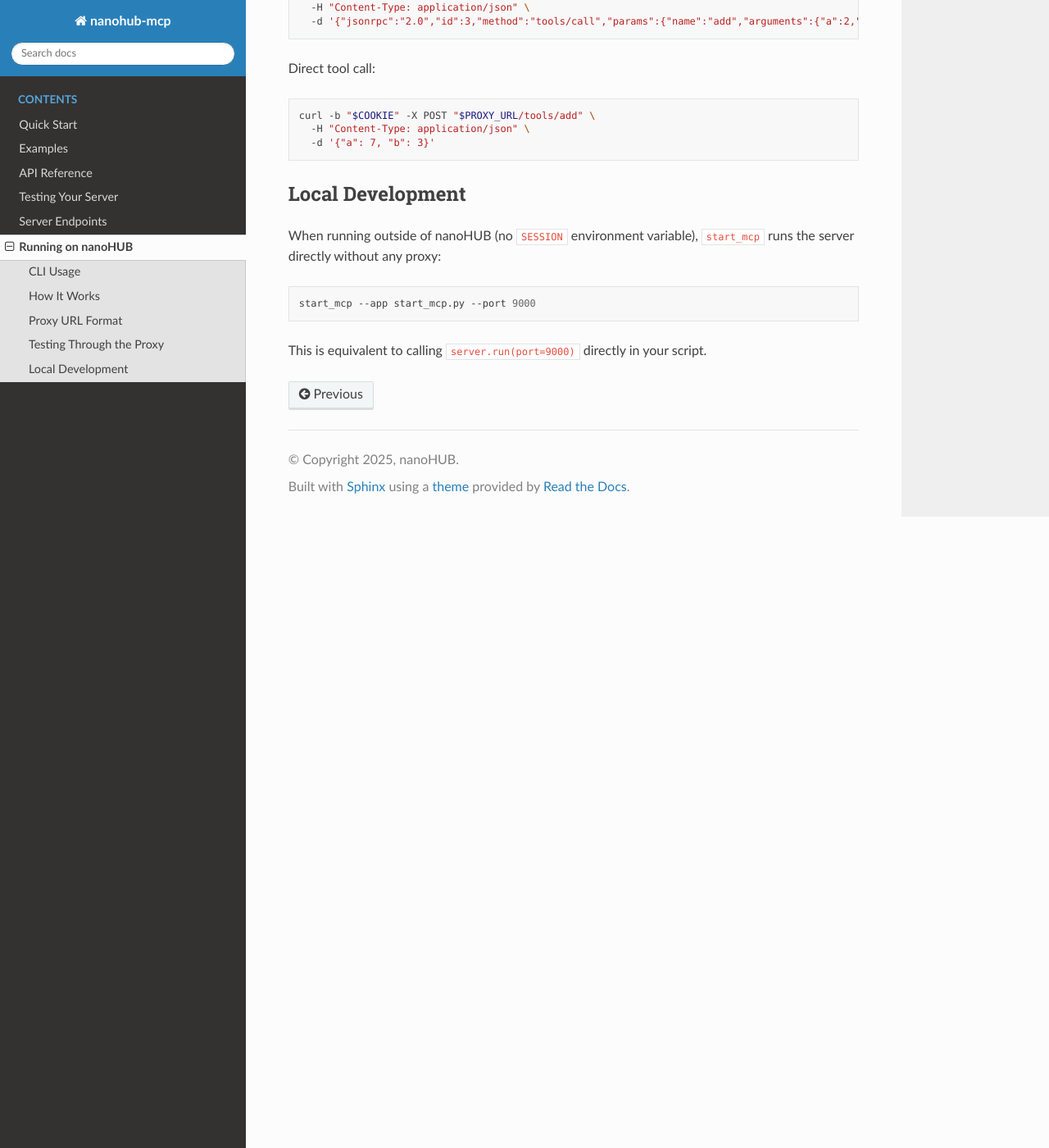
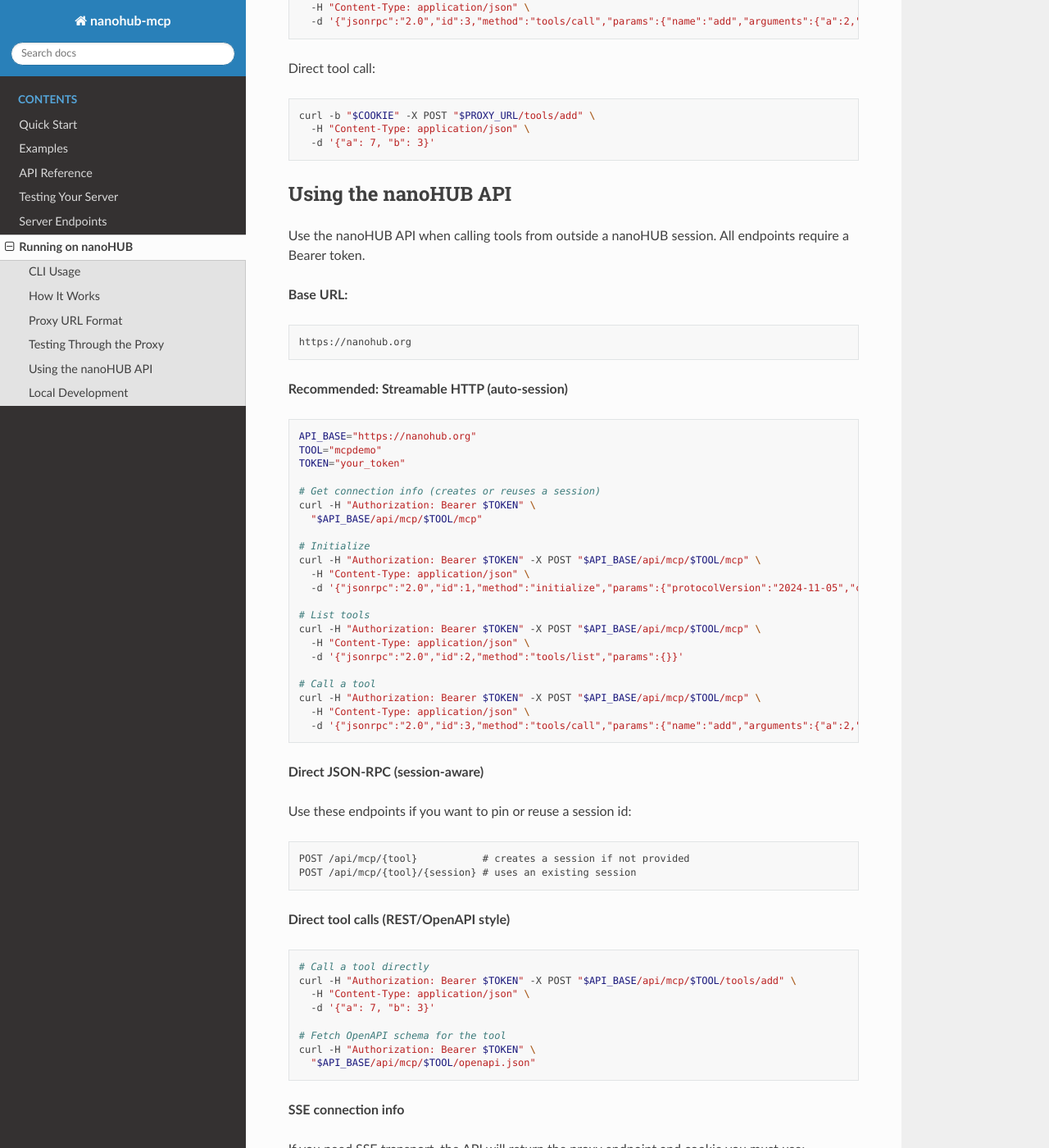
Before and after one commit to denphi/nanohub-mcp, a Sphinx documentation site: the page built from docs/nanohub.rst, in a window 1280 px wide and 1400 px high, scrolled down 2445 px. Shown: the whole window at 82% size. Built offline with Sphinx 7.4.7 and the Read the Docs theme 3.1.0, drawn with Linux system fonts in a browser that asks for light colours; some of the changed text lies outside the part shown.

Commit message:
Adding readthedocs

```diff
--- a/docs/nanohub.rst
+++ b/docs/nanohub.rst
@@ -127,6 +127,98 @@ Direct tool call:
      -H "Content-Type: application/json" \
      -d '{"a": 7, "b": 3}'
 
+Using the nanoHUB API
+---------------------
+
+Use the nanoHUB API when calling tools from outside a nanoHUB session. All endpoints require a Bearer token.
+
+**Base URL:**
+
+.. code-block:: text
+
+   https://nanohub.org
+
+**Recommended: Streamable HTTP (auto-session)**
+
+.. code-block:: bash
+
+   API_BASE="https://nanohub.org"
+   TOOL="mcpdemo"
+   TOKEN="your_token"
+
+   # Get connection info (creates or reuses a session)
+   curl -H "Authorization: Bearer $TOKEN" \
+     "$API_BASE/api/mcp/$TOOL/mcp"
+
+   # Initialize
+   curl -H "Authorization: Bearer $TOKEN" -X POST "$API_BASE/api/mcp/$TOOL/mcp" \
+     -H "Content-Type: application/json" \
+     -d '{"jsonrpc":"2.0","id":1,"method":"initialize","params":{"protocolVersion":"2024-11-05","capabilities":{},"clientInfo":{"name":"example-client","version":"0.1.0"}}}'
+
+   # List tools
+   curl -H "Authorization: Bearer $TOKEN" -X POST "$API_BASE/api/mcp/$TOOL/mcp" \
+     -H "Content-Type: application/json" \
+     -d '{"jsonrpc":"2.0","id":2,"method":"tools/list","params":{}}'
+
+   # Call a tool
+   curl -H "Authorization: Bearer $TOKEN" -X POST "$API_BASE/api/mcp/$TOOL/mcp" \
+     -H "Content-Type: application/json" \
+     -d '{"jsonrpc":"2.0","id":3,"method":"tools/call","params":{"name":"add","arguments":{"a":2,"b":3}}}'
+
+**Direct JSON-RPC (session-aware)**
+
+Use these endpoints if you want to pin or reuse a session id:
+
+.. code-block:: text
+
+   POST /api/mcp/{tool}           # creates a session if not provided
+   POST /api/mcp/{tool}/{session} # uses an existing session
+
+**Direct tool calls (REST/OpenAPI style)**
+
+.. code-block:: bash
+
+   # Call a tool directly
+   curl -H "Authorization: Bearer $TOKEN" -X POST "$API_BASE/api/mcp/$TOOL/tools/add" \
+     -H "Content-Type: application/json" \
+     -d '{"a": 7, "b": 3}'
+
+   # Fetch OpenAPI schema for the tool
+   curl -H "Authorization: Bearer $TOKEN" \
+     "$API_BASE/api/mcp/$TOOL/openapi.json"
+
+**SSE connection info**
+
+If you need SSE transport, the API will return the proxy endpoint and cookie you must use:
+
+.. code-block:: bash
+
+   curl -H "Authorization: Bearer $TOKEN" \
+     "$API_BASE/api/mcp/$TOOL/sse"
+
+The response includes ``sse_endpoint``, ``post_endpoint``, and ``cookie_header``. Connect to
+``sse_endpoint`` with the cookie header and POST JSON-RPC to ``post_endpoint``.
+
+**Revision selection**
+
+Most endpoints accept an optional ``revision`` query parameter (``default``, ``dev``, ``test``,
+or a specific version). Example:
+
+.. code-block:: bash
+
+   curl -H "Authorization: Bearer $TOKEN" \
+     "$API_BASE/api/mcp/$TOOL/mcp?revision=dev"
+
+**Reference client**
+
+See ``App/nanohub_mcp_client.py`` for a complete stdio-to-nanoHUB MCP bridge. It uses:
+
+.. code-block:: text
+
+   NANOHUB_TOKEN=...   # API token (required)
+   NANOHUB_API=...     # Base URL (default: https://nanohub.org)
+   NANOHUB_TOOLS=...   # Comma-separated tool list (default: mcpdemo)
+
 
 Local Development
 -----------------
```
